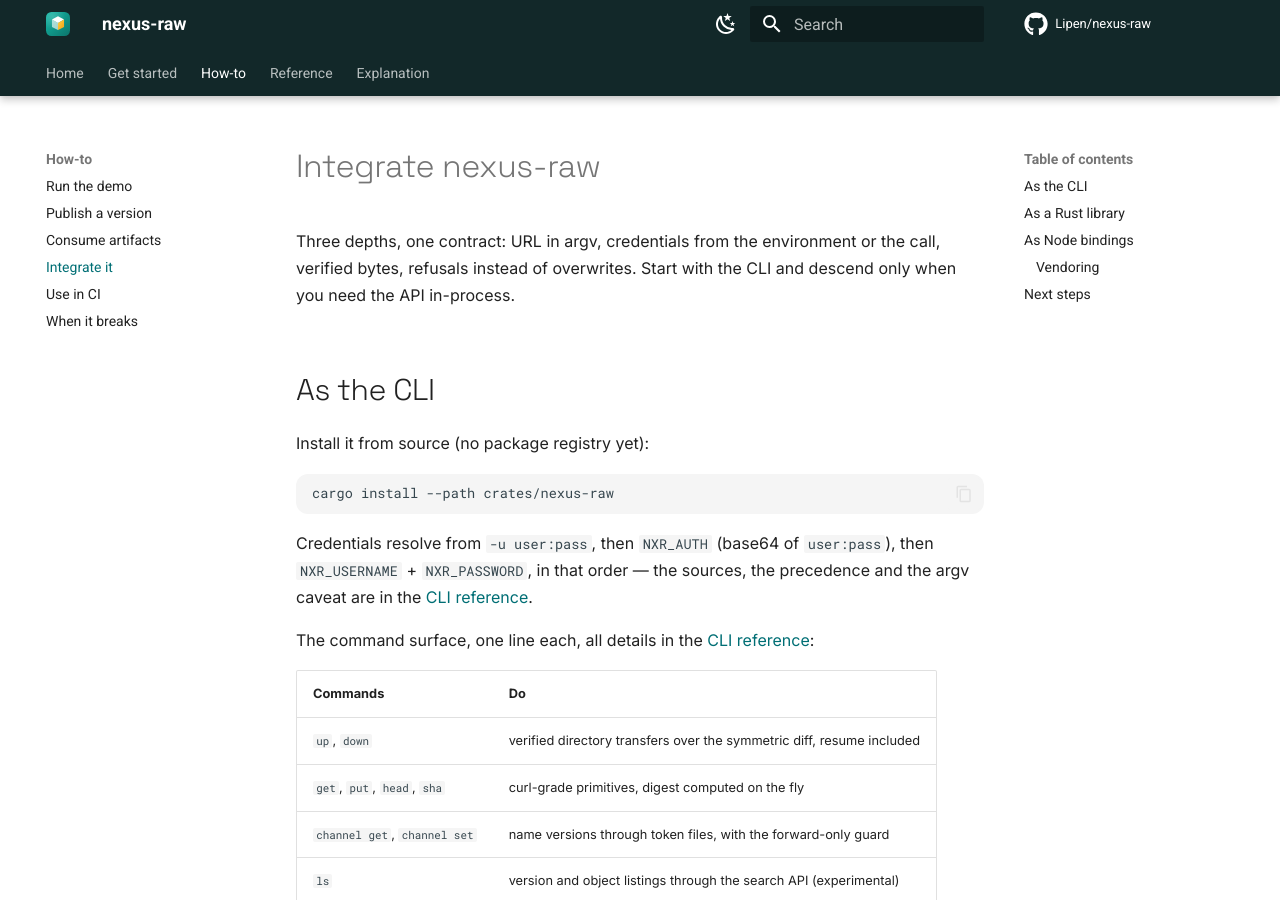
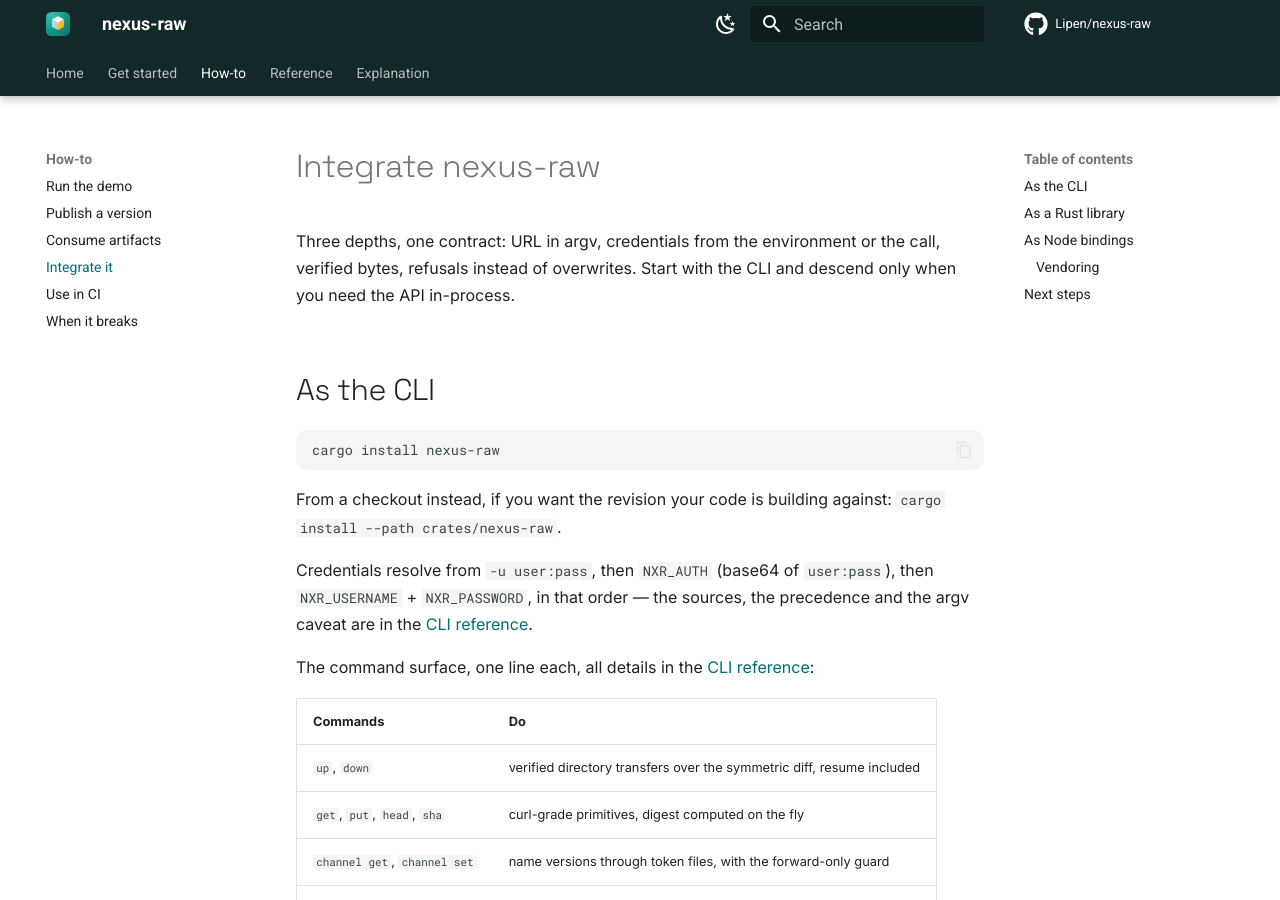
Before and after one commit to Lipen/nexus-raw, an MkDocs documentation site: the page built from docs/how-to/integrate.md, in a window 1280 px wide and 900 px high. Built offline with MkDocs 1.6.1 and Material for MkDocs 9.7.7, drawn with Linux system fonts in a browser that asks for light colours; comment, search, counter and statistics services are not loaded.

Commit message:
docs: the readmes install from the registry

````diff
--- a/docs/how-to/integrate.md
+++ b/docs/how-to/integrate.md
@@ -5,11 +5,11 @@ Start with the CLI and descend only when you need the API in-process.
 
 ## As the CLI
 
-Install it from source (no package registry yet):
+```bash
+cargo install nexus-raw
+```
 
-```bash
-cargo install --path crates/nexus-raw
-```
+From a checkout instead, if you want the revision your code is building against: `cargo install --path crates/nexus-raw`.
 
 Credentials resolve from `-u user:pass`, then `NXR_AUTH` (base64 of `user:pass`), then `NXR_USERNAME` + `NXR_PASSWORD`, in that order — the sources, the precedence and the argv caveat are in the [CLI reference](../reference/cli.md#credentials-and-urls).
 
````
Also changed, not shown: README.md (+8 -2 lines), README.ru.md (+8 -2 lines), crates/nexus-raw/README.md (+7 -2 lines), docs/get-started.md (+6 -0 lines).
